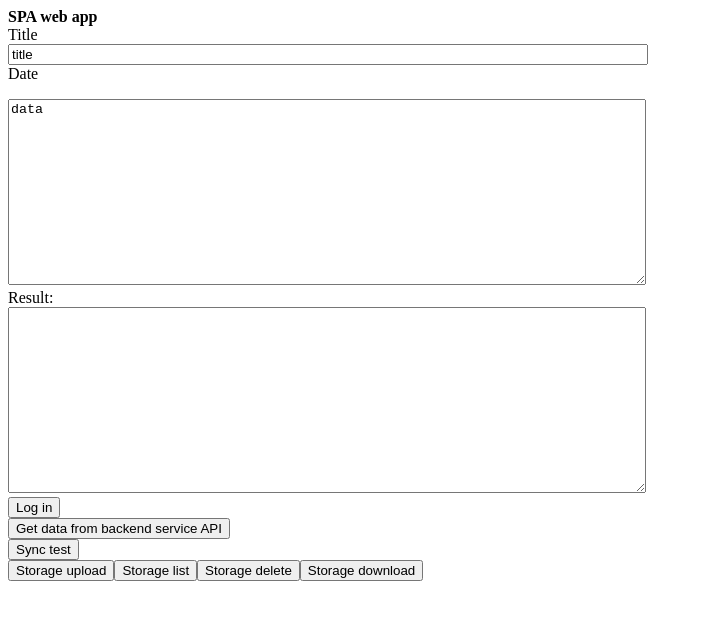
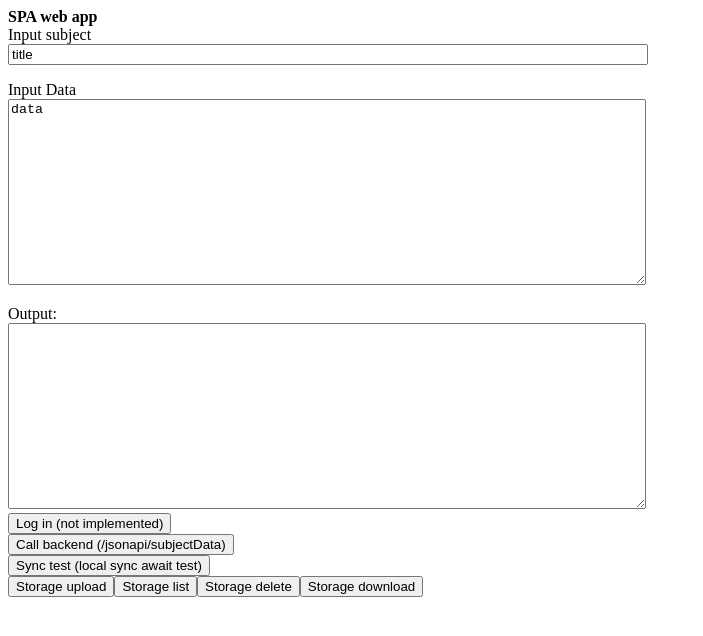
Before and after one commit to lijo2/angularspa, an Angular app: page / in a window 1280 px wide. Shown: the top 636 px of the page, without its empty margins (0-703 px from the left). Built offline with nearby package versions, Linux system fonts and the light colour scheme.

Commit message:
update ui

```diff
--- a/src/app/app.component.html
+++ b/src/app/app.component.html
@@ -1,15 +1,16 @@
 <div class="content" role="main">
   <div><strong>SPA web app</strong></div>
-  <div>Title</div>
+  <div>Input subject</div>
   <div><input style="width: 50%;" type="text" [formControl]="titleField" /></div>
-  <div>Date</div>
   <P></P>
+  <div>Input Data</div>
   <div><textarea style="width: 50%;" rows="12" [formControl]="textField"></textarea></div>
-  <div>Result:</div>
+  <p></p>
+  <div>Output:</div>
   <div><textarea style="width: 50%;" rows="12" [formControl]="resultField"></textarea></div>
-  <div><button (click)="onLogin()">Log in</button></div>
-  <div><button (click)="onClick()">Get data from backend service API</button></div>
-  <div><button (click)="onSync()">Sync test</button></div>
+  <div><button (click)="onLogin()">Log in (not implemented)</button></div>
+  <div><button (click)="onClick()">Call backend (/jsonapi/subjectData)</button></div>
+  <div><button (click)="onSync()">Sync test (local sync await test)</button></div>
   <div>
     <button (click)="onClickStorage(0)">Storage upload</button>
     <button (click)="onClickStorage(1)">Storage list</button>
--- a/src/app/app.component.ts
+++ b/src/app/app.component.ts
@@ -59,7 +59,6 @@ export class AppComponent {
 
       this.http.post(this.serviceUrl + '/storages/', data).subscribe((resp) => {
         this.resultField.setValue(resp);
-        console.lo
       });
     } else if (id === 1) {
       this.http.get(this.serviceUrl + '/storages/').subscribe((resp) => {
```
Also changed, not shown: 10 other files (tests, documents, lock files or other folders).
